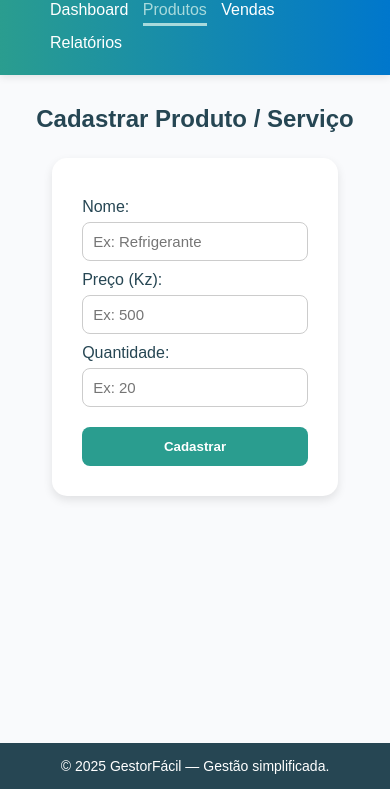
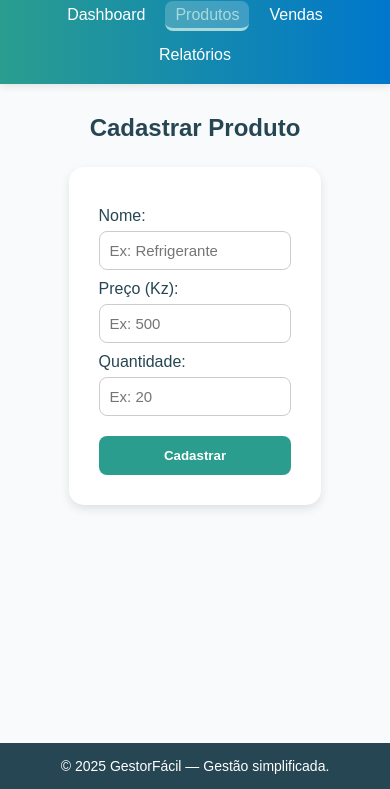
Before and after one commit to ricardoandre11/GestorFacil, a plain HTML site: page produtos.html in a window 390 px wide. Shown: the part 55-844 px from the top of the page. Drawn offline with Linux system fonts and the light colour scheme.

Commit message:
Atualiza menu responsivo no mobile

```diff
--- a/produtos.html
+++ b/produtos.html
@@ -18,7 +18,7 @@
     </header>
 
     <main>
-        <h2>Cadastrar Produto / Serviço</h2>
+        <h2>Cadastrar Produto</h2>
 
         <form>
             <label for="nome">Nome:</label>
--- a/style.css
+++ b/style.css
@@ -128,15 +128,27 @@ main p {
 @media (max-width: 600px) {
     header {
         flex-direction: column;
-        align-items: flex-start;
+        align-items: center;
+        text-align: center;
+        padding: 15px 10px;
     }
     nav {
+        display: flex;
+        flex-wrap: wrap;
+        justify-content: center;
         margin-top: 10px;
+        gap: 10px;
     }
     nav a {
-        margin-left: 10px;
+        margin: 0;
+        font-size: 16px;
+        padding: 5px 10px;
+        border-radius: 8px;
         display: inline-block;
-        margin-bottom: 8px;
+    }
+    nav a.active {
+        border-bottom: none;
+        background: rgba(255, 255, 255, 0.2);
     }
     form {
         width: 90%;
```
